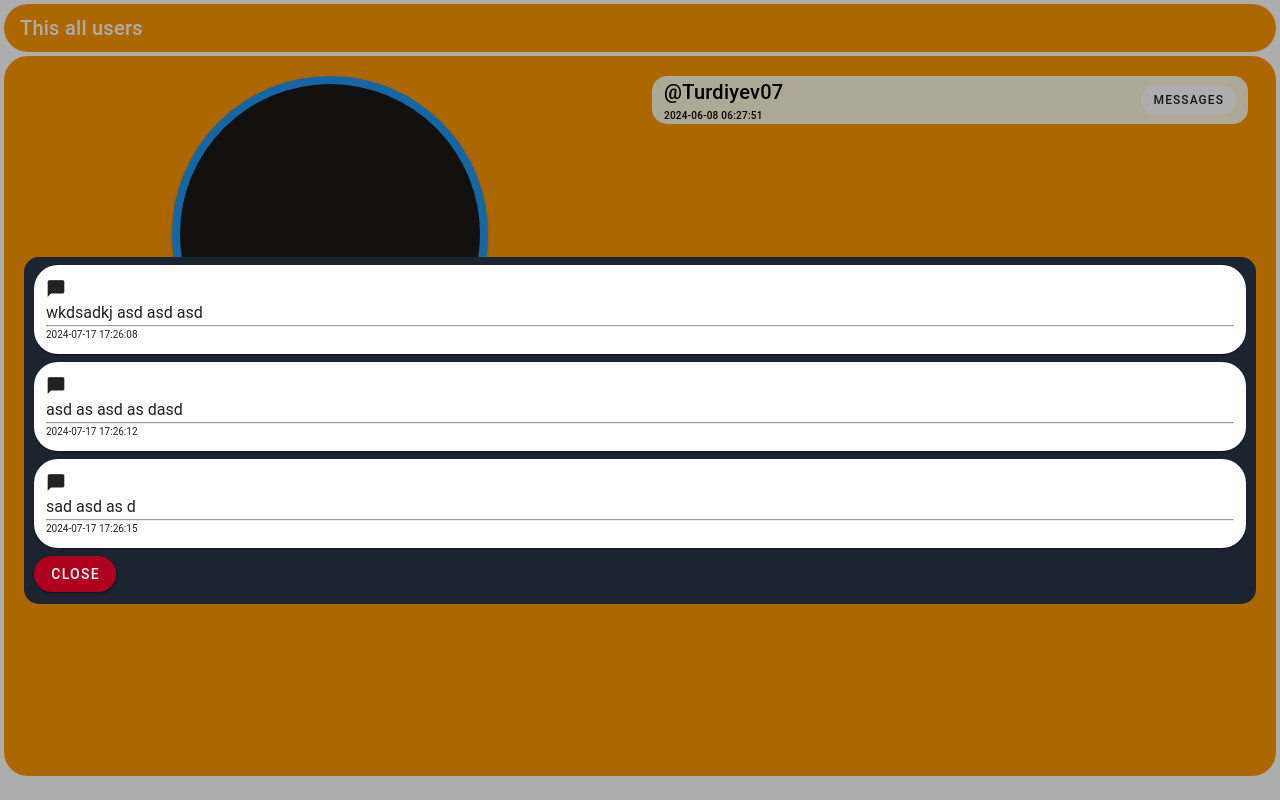
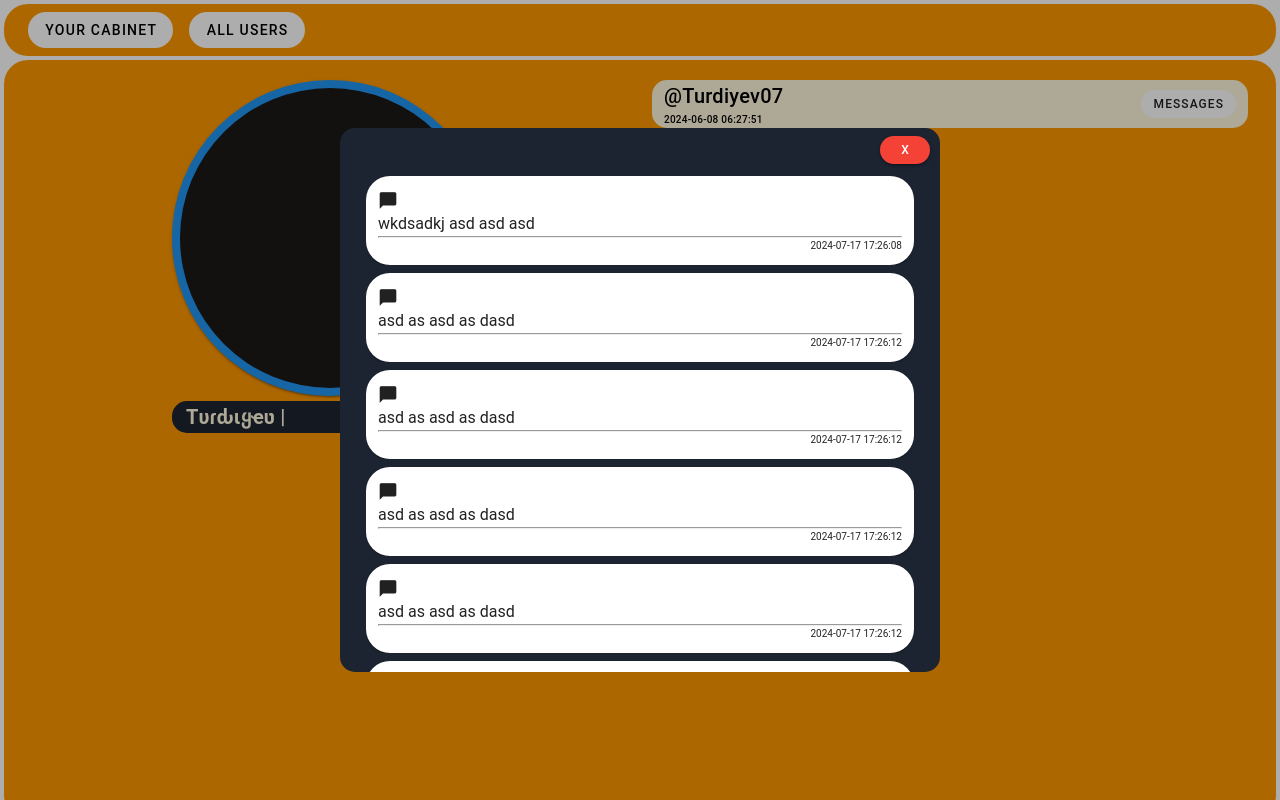
Before and after one commit to Turdiyevv/nuxe-note, a Nuxt app: page / in a window 1280 px wide. Both pictures are taken after a click on the button "MESSAGES". Built offline with nearby package versions, Linux system fonts and the light colour scheme.

Commit message:
change user page

```diff
--- a/pages/index.vue
+++ b/pages/index.vue
@@ -1,9 +1,12 @@
 <template>
   <div class="">
     <v-card elevation="0" class="ma-1" rounded="xl" color="orange">
-      <v-card-title style="color: white">This all users</v-card-title>
+      <v-card-title style="color: white">
+        <v-btn rounded="xl" color="white" class="mx-2" elevation="0">Your cabinet</v-btn>
+        <v-btn rounded="xl" color="white" class="mx-2" elevation="0">all users</v-btn>
+      </v-card-title>
     </v-card>
-    <v-card elevation="0" class="ma-1" rounded="xl" color="orange" min-height="90vh">
+    <v-card elevation="0" class="ma-1" rounded="xl" color="orange" min-height="95vh">
       <v-card-title>
         <v-row class="ma-0 pa-0">
           <v-col cols="12" :md="6" class="d-flex flex-wrap justify-center">
@@ -28,15 +31,25 @@
               </div>
               <v-btn rounded="xl" size="small" @click="openMsg" elevation="0">Messages</v-btn>
             </div>
-            <v-dialog v-model="msgList" transition="dialog-bottom-transition" class="px-3 mt-15">
+            <v-dialog persistent v-model="msgList" max-width="600px" transition="dialog-bottom-transition" class="px-3">
               <div class="block-class">
-                <v-card v-for="item in user.notification" class="pa-3 my-2" rounded="xl">
-                  <v-icon size="small" class="my-0">mdi-message</v-icon>
-                  <div>{{item.message}}</div>
-                  <hr/>
-                  <div style="font-size: 10px">{{getSTDate(item.date)}}</div>
-                </v-card>
-                <v-btn class="ml-auto mb-3" rounded color="error" @click="msgList = false">close</v-btn>
+                <div class="d-flex justify-end">
+                  <v-btn class="my-2" rounded color="red" size="small" @click="msgList = false">x</v-btn>
+                </div>
+                <v-virtual-scroll
+                  :items="user.notification"
+                  height="500">
+                  <template v-slot:default="{ item }">
+                    <v-list-item>
+                      <v-card class="pa-3" rounded="xl">
+                        <v-icon size="small" class="my-0">mdi-message</v-icon>
+                        <div>{{item.message}}</div>
+                        <hr/>
+                        <div class="d-flex justify-end" style="font-size: 10px">{{getSTDate(item.date)}}</div>
+                      </v-card>
+                    </v-list-item>
+                  </template>
+                </v-virtual-scroll>
               </div>
             </v-dialog>
           </v-col>
@@ -92,15 +105,41 @@ const user = ref(
     "_id": "6697feb4009f5f89a37ad331"
     },
     {
-    "message": "sad asd as d",
-    "date": "2024-07-17T17:26:15.436Z",
+    "message": "asd as asd as dasd",
+    "date": "2024-07-17T17:26:12.928Z",
     "notif": false,
-    "_id": "6697feb7009f5f89a37ad33b"
-    }
+    "_id": "6697feb4009f5f89a37ad331"
+    },
+    {
+    "message": "asd as asd as dasd",
+    "date": "2024-07-17T17:26:12.928Z",
+    "notif": false,
+    "_id": "6697feb4009f5f89a37ad331"
+    },
+    {
+    "message": "asd as asd as dasd",
+    "date": "2024-07-17T17:26:12.928Z",
+    "notif": false,
+    "_id": "6697feb4009f5f89a37ad331"
+    },
+    {
+    "message": "asd as asd as dasd",
+    "date": "2024-07-17T17:26:12.928Z",
+    "notif": false,
+    "_id": "6697feb4009f5f89a37ad331"
+    },
+    {
+    "message": "asd as asd as dasd",
+    "date": "2024-07-17T17:26:12.928Z",
+    "notif": false,
+    "_id": "6697feb4009f5f89a37ad331"
+    },
     ]
     },
 );
+function getUser() {
 
+}
 </script>
 <style scoped>
 .block-class{
```
